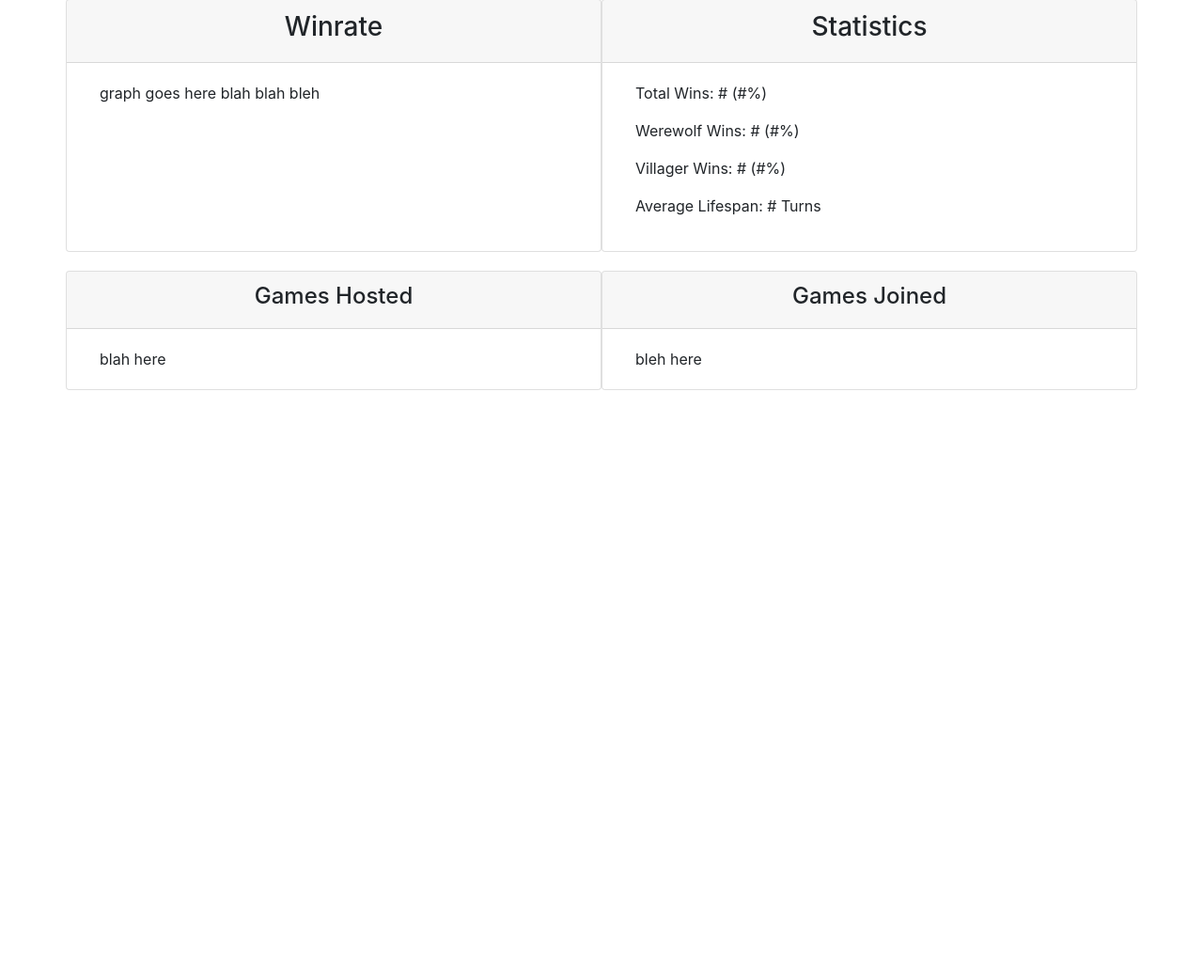
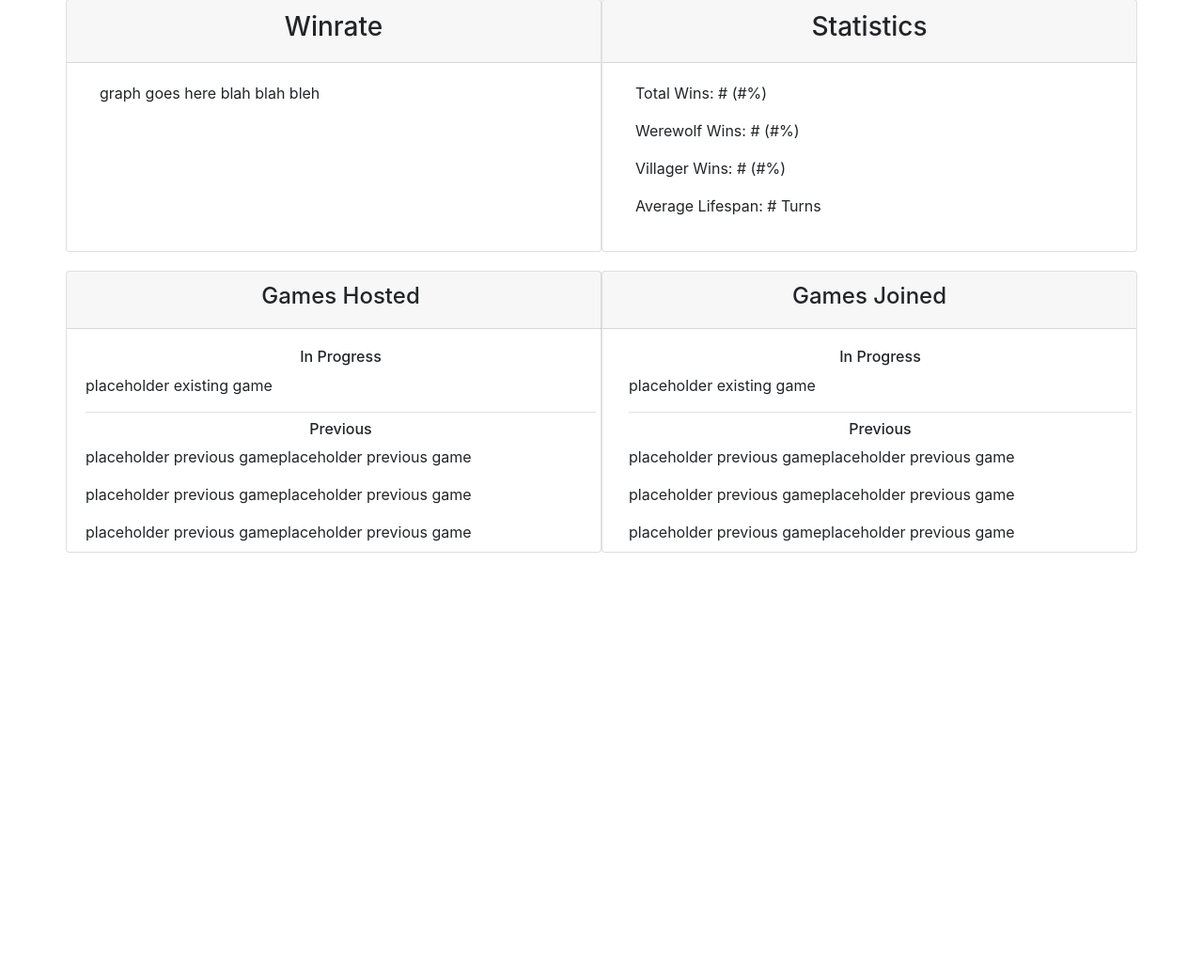
Before and after one commit to orbtl/werewolf, a Django app: template werewolf_project/werewolf_app/templates/userProfile.html in a window 1280 px wide. Shown: the part 171-1204 px from the top of the page at 94% size. Run offline with Django 3.2, Linux system fonts and the light colour scheme; the template is opened without the code that fills it, so the values that code supplies are empty; some libraries are stand-ins or nearby versions.

Commit message:
minor profile styling

```diff
--- a/werewolf_project/werewolf_app/templates/userProfile.html
+++ b/werewolf_project/werewolf_app/templates/userProfile.html
@@ -60,20 +60,75 @@
             </div>
         </div>
         <div class="row mt-3">
-            <div class="col-md-6 card">
+            <div class="col-md-6 card pr-0" style="height: 300px;">
                 <div class="card-header row">
                     <h4 class="col-md-12 text-center">Games Hosted</h4>
                 </div>
-                <div class="card-body">
-                    blah here
+                <div class="card-body overflow-auto">
+                    <div class="row border-bottom">
+                        <h6 class="col-md-12 text-center">In Progress</h6>
+                        <p>placeholder existing game</p>
+                    </div>
+                    <div class="row mt-2">
+                        <h6 class="col-md-12 text-center">Previous</h6>
+                        <p>placeholder previous game</p>
+                        <p>placeholder previous game</p>
+                        <p>placeholder previous game</p>
+                        <p>placeholder previous game</p>
+                        <p>placeholder previous game</p>
+                        <p>placeholder previous game</p>
+                        <p>placeholder previous game</p>
+                        <p>placeholder previous game</p>
+                        <p>placeholder previous game</p>
+                        <p>placeholder previous game</p>
+                        <p>placeholder previous game</p>
+                        <p>placeholder previous game</p>
+                        <p>placeholder previous game</p>
+                        <p>placeholder previous game</p>
+                        <p>placeholder previous game</p>
+                        <p>placeholder previous game</p>
+                        <p>placeholder previous game</p>
+                        <p>placeholder previous game</p>
+                        <p>placeholder previous game</p>
+                        <p>placeholder previous game</p>
+                        <p>placeholder previous game</p>
+                        <p>placeholder previous game</p>
+                        <p>placeholder previous game</p>
+                        <p>placeholder previous game</p>
+                        <p>placeholder previous game</p>
+                        <p>placeholder previous game</p>
+                        <p>placeholder previous game</p>
+                        <p>placeholder previous game</p>
+                    </div>
                 </div>
             </div>
-            <div class="col-md-6 card">
-                <div class="row card-header">
+            <div class="col-md-6 card pr-0 pl-0" style="height: 300px;">
+                <div class="card-header">
                     <h4 class="col-md-12 text-center">Games Joined</h4>
                 </div>
-                <div class="card-body">
-                    bleh here
+                <div class="card-body pl-4 overflow-auto">
+                    <div class="row border-bottom ml-1">
+                        <h6 class="col-md-12 text-center">In Progress</h6>
+                        <p>placeholder existing game</p>
+                    </div>
+                    <div class="row ml-1 mt-2">
+                        <h6 class="col-md-12 text-center">Previous</h6>
+                        <p>placeholder previous game</p>
+                        <p>placeholder previous game</p>
+                        <p>placeholder previous game</p>
+                        <p>placeholder previous game</p>
+                        <p>placeholder previous game</p>
+                        <p>placeholder previous game</p>
+                        <p>placeholder previous game</p>
+                        <p>placeholder previous game</p>
+                        <p>placeholder previous game</p>
+                        <p>placeholder previous game</p>
+                        <p>placeholder previous game</p>
+                        <p>placeholder previous game</p>
+                        <p>placeholder previous game</p>
+                        <p>placeholder previous game</p>
+                        <p>placeholder previous game</p>
+                    </div>
                 </div>
             </div>
         </div>
```
